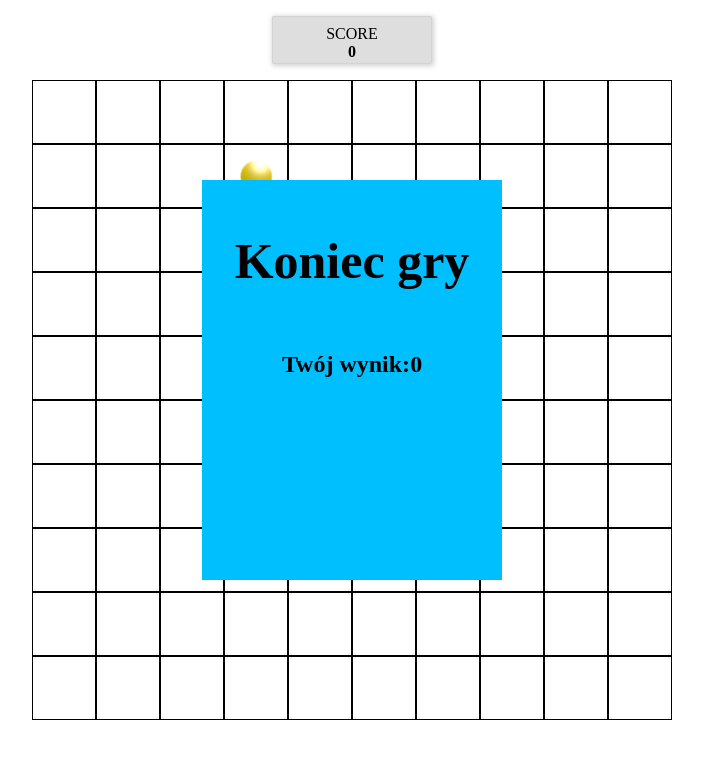
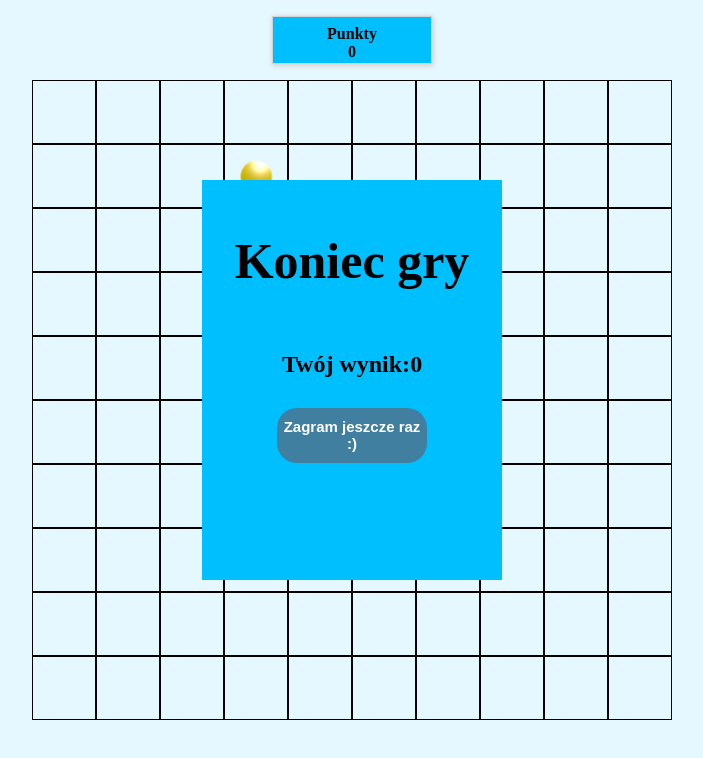
Before and after one commit to karolkalkus/FurryGame, a website built with webpack: page index.html in a window 1280 px wide. Shown: the whole page, without its empty margins (288-991 px from the left). Built offline with nearby package versions, Linux system fonts and the light colour scheme.

Commit message:
minimalne stylowanie

```diff
--- a/css/style.css
+++ b/css/style.css
@@ -5,6 +5,7 @@
 body {
     margin: 0;
     padding: 0;
+    background-color: rgba(0, 191, 255, 0.1);
 }
 
 section#score {
@@ -30,7 +31,8 @@ section#score div {
   height: 3em;
   text-align: center;
   padding: 0.5em;
-  background-color: rgba(211,211,211, 0.75);
+  background-color: deepskyblue;
+  /*background-color: rgba(211,211,211, 0.75);*/
   border: 1px solid lightgray;
   border-radius: 1px;
   box-shadow: 1px 1px 5px 1px lightgray;
@@ -49,7 +51,7 @@ section#score div {
   background-size: cover;
 }
 
-section#over {
+section#gameover {
   position: fixed;
   width: 300px;
   height: 400px;
@@ -64,6 +66,9 @@ h1{
   text-align: center;
   font-size: 50px;
 }
+h4{
+  margin: 0 0;
+}
 .end{
   margin-top: 0;
   padding-top: 0;
@@ -73,22 +78,18 @@ h1{
   align-items: center;
   text-align: center;
 }
-
-/*section#over pre {*/
-  /*display: inline-block;*/
-  /*width: 100%;*/
-  /*text-align: center;*/
-  /*font-size: 10px;*/
-  /*font-weight: bolder;*/
-  /*color: brown;*/
-/*}*/
+button{
+  background-color: rgba(80, 112, 135, 0.8);
+  border-radius: 20px;
+  font-weight: 700;
+  color: white;
+  margin: 10px 65px;
+  width: 150px;
+  height: 55px;
+  font-size: 15px;
+  border-style: none;
+}
 
 .invisible {
   display: none;
 }
-
-/*.over{*/
-  /*#board{*/
-    /*display:none;*/
-  /*}*/
-/*}*/
--- a/index.html
+++ b/index.html
@@ -13,7 +13,9 @@
 
   <section id='score'>
     <div>
-      SCORE<br>
+
+      <h4>Punkty</h4>
+
       <strong>0</strong>
     </div>
   </section>
@@ -125,12 +127,15 @@
 
 
 
-  <section id='over' class='invisible'>
+  <section id='gameover' class='invisible'>
     <h1>Koniec gry</h1>
     <div class="end">
-      <h2>Twój wynik:</h2>
+      <h2>Twój wynik: </h2>
       <h2 class="endScore"></h2>
     </div>
+    <button onClick="window.location.reload()">
+      Zagram jeszcze raz :)
+    </button>
 
   </section>
 
--- a/js/game.js
+++ b/js/game.js
@@ -7,6 +7,7 @@ function Game() {
     this.coin = new Coin();
     this.score = 0;
     var self = this;
+    this.end = false;
 
     this.startGame = function () {
         this.idSetInterval = setInterval(function () {
@@ -41,13 +42,15 @@ function Game() {
             this.furry.y = this.furry.y + 1;
         }
         this.gameOver();
+        if (this.end === false) {
             this.showFurry();
             this.checkCoinCollision();
-        // this.gameOver();
+        }
     };
 
     this.hideVisibleFurry = function() {
-        document.querySelector(".furry").classList.remove('furry');
+        var hiddenFurry = document.querySelector(".furry");
+        hiddenFurry.classList.remove('furry');
     };
 
 
@@ -77,24 +80,25 @@ function Game() {
         }
     };
 
-    // this.gameOver = function() {
+    // this.gameOver = function(){
     //     if (this.furry.x < 0 || this.furry.x > 9 || this.furry.y < 0 || this.furry.y > 9){
-    //         clearInterval(this.idSetInterval);
-    //         var over = document.querySelector("#over");
-    //         var gameO= document.createElement('gameover');
-    //         over.appendChild(gameO);
-    //         gameO.innerHTml = this.score;
-    //         document.querySelector('#over gameO').innerHTML = this.score;
-    //         console.log("Koniec gry!");
-    //         this.hideVisibleFurry();
+    //         this.end = true;
+    //         return window.clearInterval(this.idSetInterval);
+    //             this.hideVisibleFurry();
+    //                  console.log("Koniec gry!");
     //
+    //             var over = document.getElementById('gameover');
+    //             over.classList.remove('invisible');
+    //             var score = document.querySelector('.endScore');
+    //             var strong = document.querySelector('strong');
+    //             score.textContent = strong.textContent;
     //     }
     // }
 
      this.gameOver = function(){
         if (this.furry.x < 0 || this.furry.x > 9 || this.furry.y < 0 || this.furry.y > 9){
             clearInterval(this.idSetInterval);
-            var over = document.getElementById('over');
+        var over = document.getElementById('gameover');
         over.classList.remove('invisible');
         var score = document.querySelector('.endScore');
         var strong = document.querySelector('strong');
```
Also changed, not shown: js/out.js (+1 -1 lines), README.md. Lines whose indentation alone changed are shown as unchanged.
